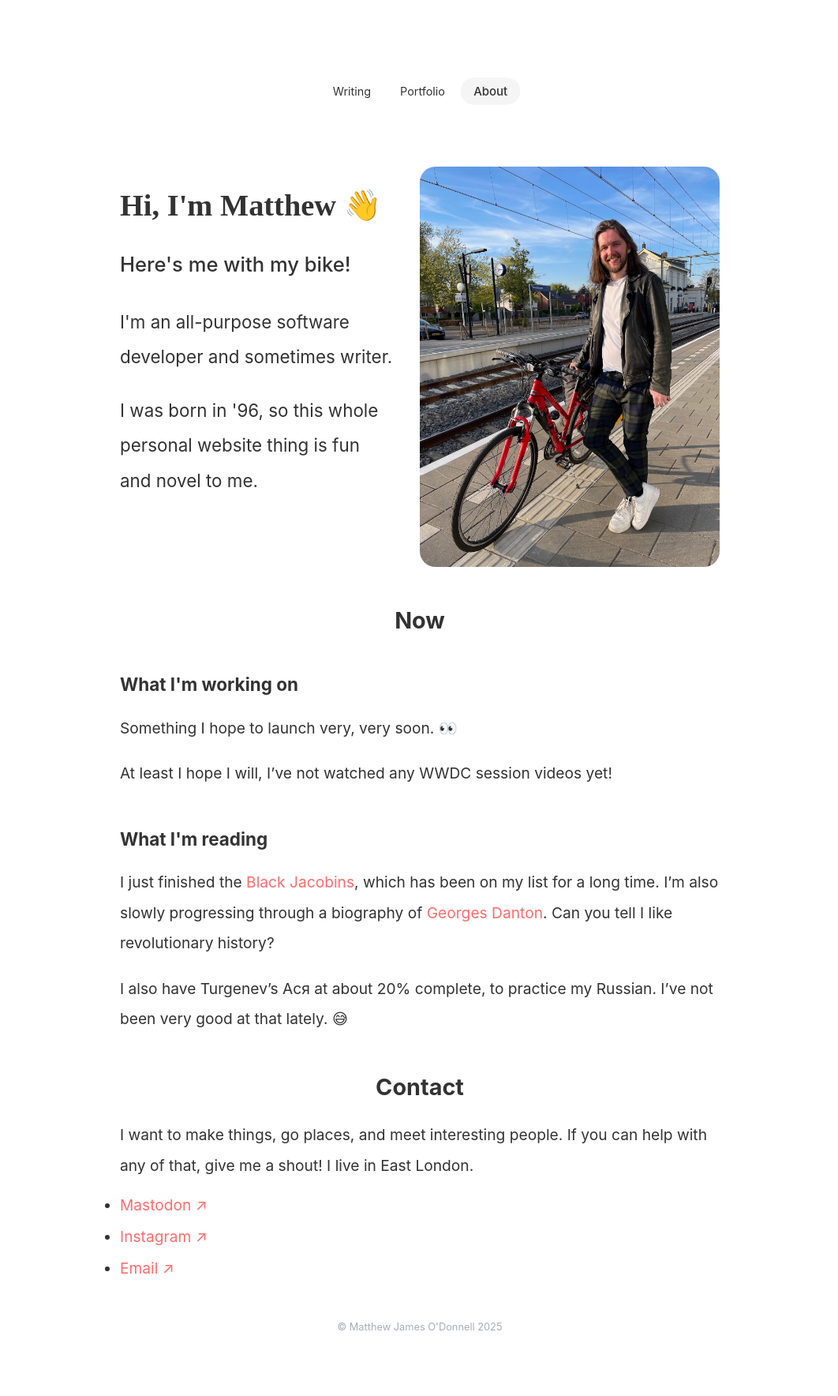
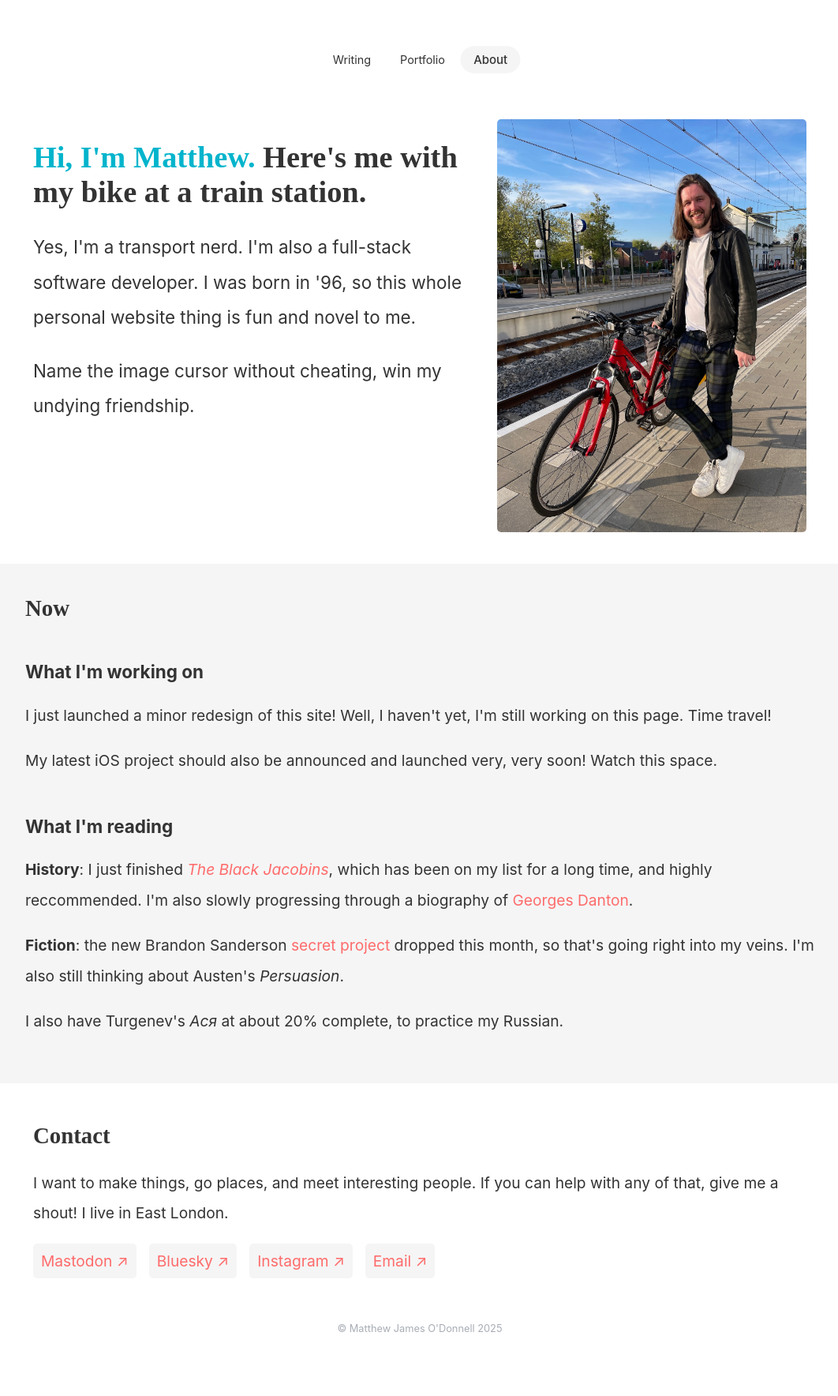
Before and after one commit to mattjamesod/andhash39, a Jekyll site: the page built from about.html, in a window 1280 px wide. Shown: the whole page at 79% size, without its empty margins (108-1170 px from the left). Built offline with Jekyll 4.4.1, drawn with Linux system fonts in a browser that asks for light colours; some web fonts are replaced; after the commit the page ends 1730 px from its top, so only the background shows below that.

Commit message:
more about stuff

```diff
--- a/_includes/head.html
+++ b/_includes/head.html
@@ -6,6 +6,7 @@
   <link rel="stylesheet" href="/assets/css/blog.css">
   <link rel="stylesheet" href="/assets/css/portfolio.css">
   <link rel="stylesheet" href="/assets/css/portfolio-detail.css">
+  <link rel="stylesheet" href="/assets/css/about.css">
   <link rel="preconnect" href="https://fonts.googleapis.com">
   <link rel="preconnect" href="https://fonts.gstatic.com" crossorigin>
 <!-- <link href="https://fonts.googleapis.com/css2?family=Playfair+Display:ital,wght@0,400..900;1,400..900&family=Roboto+Flex:opsz,wght@8..144,100..1000&display=swap" rel="stylesheet"> -->
--- a/_layouts/portfolio-index.html
+++ b/_layouts/portfolio-index.html
@@ -9,8 +9,6 @@ layout: header-and-footer
 
 	<ul class="portfolio-list">
 		<h2 class="centered">Apps</h2>
-		<!-- {% include divider.html title="Apps" %} -->
-
 		<!-- <li>
 			<div class="portfolio-highlight">
 				<a href="timescape" class="portfolio-clickable portfolio-highlight">
--- /dev/null
+++ b/about.html
@@ -0,0 +1,50 @@
+---
+layout: page
+title: About
+permalink: /about/
+---
+
+
+<div class="about-container">
+	<div class="image-flex-container">
+		<div>
+			<h1 class="title-font"> <strong>Hi, I'm Matthew.</strong> Here's me with my bike at a train station.</h1>
+			<p class="large-font">Yes, I'm a transport nerd. I'm also a full-stack software developer. I was born in '96, so this whole personal website thing is fun and novel to me.</p>
+			<p class="large-font">Name the image cursor without cheating, win my undying friendship.</p>
+		</div>
+		<img class="image-frame" src="/assets/images/matthew-bike.jpg" alt="Me with my bike, at Zevenbergen train station in the Netherlands.">
+	</div>
+
+	<div class="colored-container">
+		<div class= "now">
+			<h2 class="title-font" style="margin-top: 0px;">Now</h2>
+
+			<h3 >What I'm working on</h3>
+
+			<p>I just launched a minor redesign of this site! Well, I haven't yet, I'm still working on this page. Time travel!</p>
+
+			<p>My latest iOS project should also be announced and launched very, very soon! Watch this space.</p>
+
+			<h3>What I'm reading</h3>
+
+			<p><strong>History</strong>: I just finished <i><a href="https://en.wikipedia.org/wiki/The_Black_Jacobins">The Black Jacobins</a></i>, which has been on my list for a long time, and highly reccommended. I'm also slowly progressing through a biography of <a href="https://en.wikipedia.org/wiki/Georges_Danton">Georges Danton</a>.</p>
+
+			<p><strong>Fiction</strong>: the new Brandon Sanderson <a href="https://app.thestorygraph.com/books/ebee384a-a092-4f3a-bc6e-587a0e6ab2b5">secret project</a> dropped this month, so that's going right into my veins. I'm also still thinking about Austen's <i>Persuasion</i>.</p>
+
+			<p>I also have Turgenev's <i>Ася</i> at about 20% complete, to practice my Russian.</p>
+		</div>
+	</div>
+
+	<div>
+		<h2 class="title-font">Contact</h2>
+
+		<p>I want to make things, go places, and meet interesting people. If you can help with any of that, give me a shout! I live in East London.</p>
+
+		<ul class="contact-links-list">
+			<li class="contact-link"><a rel="me" href="https://mastodon.social/@andhash39" target="_blank">Mastodon &#8599;</a></li>
+			<li class="contact-link"><a href="https://bsky.app/profile/andhash39.bsky.social" target="_blank">Bluesky &#8599;</a></li>
+			<li class="contact-link"><a href="https://www.instagram.com/mattjamesod/" target="_blank">Instagram &#8599;</a></li>
+			<li class="contact-link"><a href="mailto:mattjamesod@gmail.com" target="_blank">Email &#8599;</a></li>
+		</ul>
+	</div>
+</div>
--- a/about.markdown
+++ /dev/null
@@ -1,40 +0,0 @@
----
-layout: page
-title: About
-permalink: /about/
----
-
-
-<div class="image-flex-container">
-	<div>
-		<h1 class="title-font"> Hi, I'm Matthew 👋</h1>
-		<p style="font-size: 1.6rem; font-weight: 500;">Here's me with my bike!</p>
-		<p style="font-size: 1.4rem; font-weight: 400;">I'm an all-purpose software developer and sometimes writer.
-		<p style="font-size: 1.4rem; font-weight: 400;">I was born in '96, so this whole personal website thing is fun and novel to me.</p></p>
-	</div>
-	<img class="image-frame" src="/assets/images/matthew-bike.jpg" alt="Me with my bike, at Zevenbergen train station in the Netherlands.">
-</div>
-
-<h2 class="centered">Now</h2>
-
-<h3>What I'm working on</h3>
-
-Something I hope to launch very, very soon. 👀
-
-At least I hope I will, I've not watched any WWDC session videos yet!
-
-<h3>What I'm reading</h3>
-
-I just finished the [Black Jacobins](https://en.wikipedia.org/wiki/The_Black_Jacobins), which has been on my list for a long time. I'm also slowly progressing through a biography of [Georges Danton](https://en.wikipedia.org/wiki/Georges_Danton). Can you tell I like revolutionary history?
-
-I also have Turgenev's Ася at about 20% complete, to practice my Russian. I've not been very good at that lately. 😅
-
-<h2 class="centered">Contact</h2>
-
-I want to make things, go places, and meet interesting people. If you can help with any of that, give me a shout! I live in East London.
-
-<ul style="display: flex; flex-direction: column; gap: 1rem;">
-	<li><a rel="me" href="https://mastodon.social/@andhash39" target="_blank">Mastodon &#8599;</a></li>
-	<li><a href="https://www.instagram.com/mattjamesod/" target="_blank">Instagram &#8599;</a></li>
-	<li><a href="mailto:mattjamesod@gmail.com" target="_blank">Email &#8599;</a></li>
-</ul>
--- /dev/null
+++ b/assets/css/about.css
@@ -0,0 +1,22 @@
+.now {
+	padding: 40px;
+	max-width: min(80%, 1000px);
+	margin: 20px auto 20px auto;
+}
+
+.about-container > * {
+	margin-bottom: 40px;
+}
+
+.contact-links-list {
+	display: flex;
+	flex-direction: row;
+	list-style-type: none;
+	gap: 1rem;
+}
+
+.contact-link {
+	padding: 10px;
+	background-color: var(--neutral-three);
+  	border-radius: 5px;
+}
--- a/assets/css/main.css
+++ b/assets/css/main.css
@@ -50,17 +50,27 @@ body {
 }
 
 body {
-	margin: 20px auto 20px auto;
-	@media (min-width: 600px) { margin: 80px auto 80px auto; }
-	max-width: 1200px;
-	@media (min-width: 600px) { max-width: 600px; }
-	@media (min-width: 1200px) { max-width: 800px; }
+	margin: 40px auto 40px auto;
+	max-width: min(80%, 980px);
 	display: flex;
 	flex-direction: column;
 }
 
 .title-font {
 	font-family: "Funnel Display", serif;
+
+	strong {
+		color: var(--accent-one);
+	}
+}
+
+.large-font {
+	font-size: 1.4rem;
+	font-weight: 400;
+
+	strong {
+		color: var(--accent-one);
+	}
 }
 
 .centered {
@@ -69,10 +79,6 @@ body {
 
 body {
   font-family: "Funnel Sans", -apple-system, system-ui, Verdana, sans-serif;
-}
-
-main {
-	margin: 20px;
 }
 
 p {
@@ -199,10 +205,16 @@ ul, menu, dir {
 }
 
 .image-frame {
-  max-width:50%;
+  max-width:40%;
   height:auto;
-  border-radius: 20px;
+  border-radius: 5px;
   cursor: url('/assets/images/dragon-age-cursor.png'), auto;
+}
+
+.colored-container {
+	background-color: var(--neutral-three);
+  width: 100vw;
+  margin-left: calc(50% - 50vw);
 }
 
 button {
```
